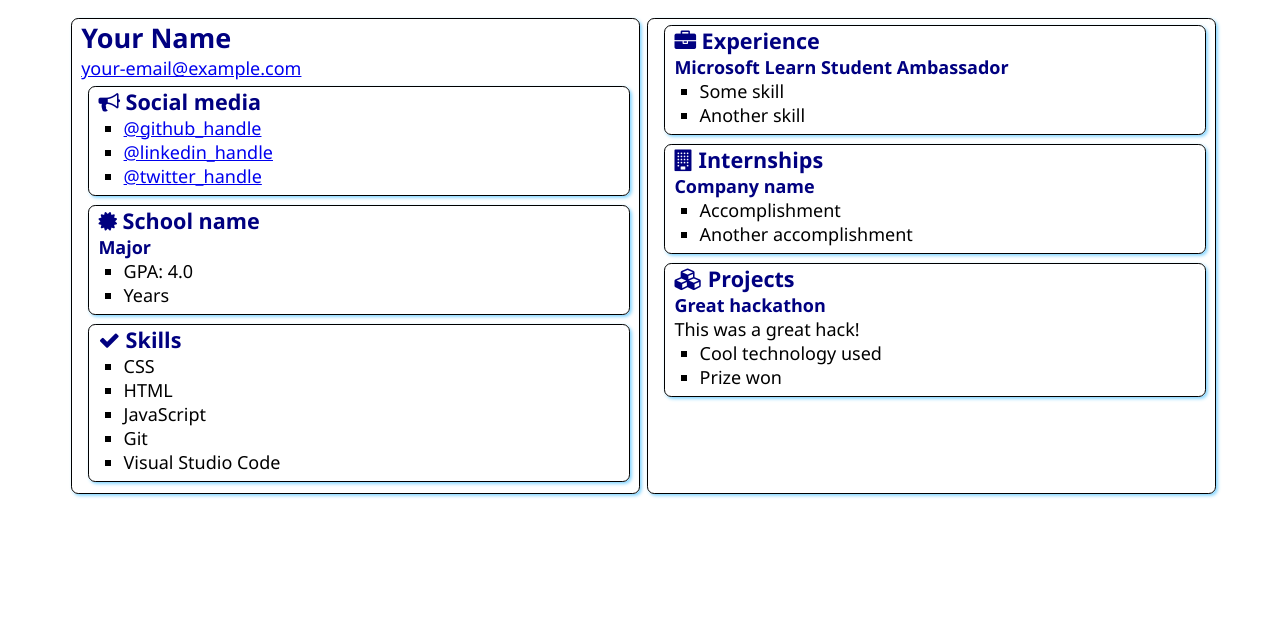
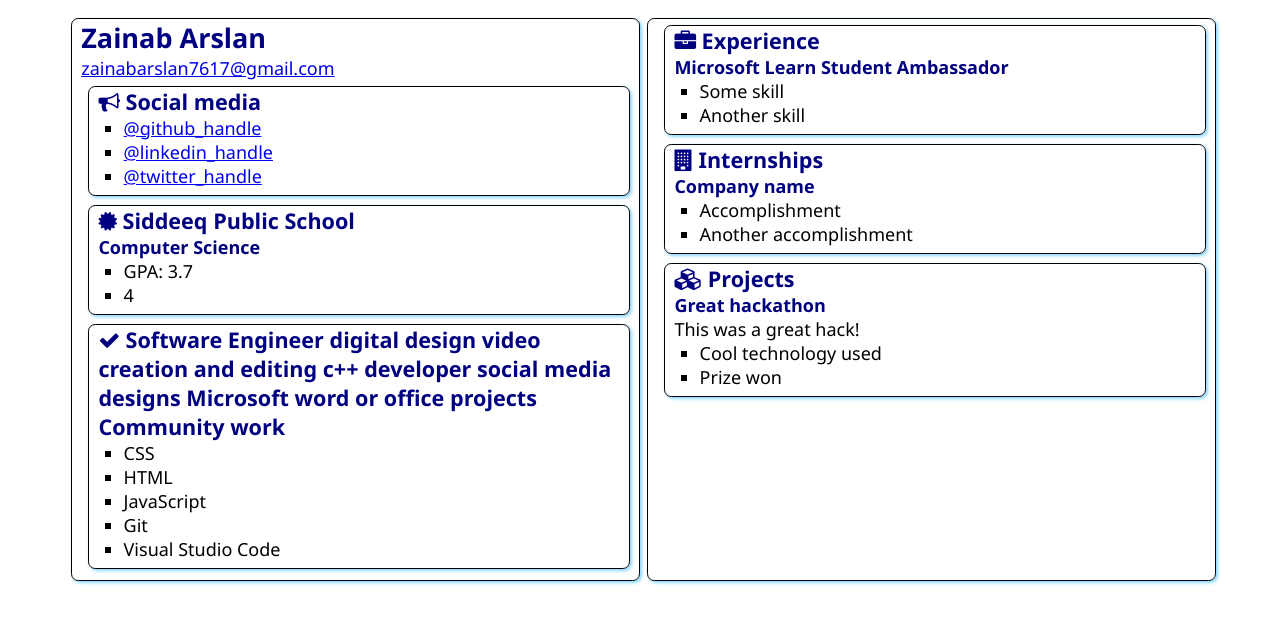
Before and after one commit to ZainabArslan/SATechnicalOnboarding, a plain HTML site: page src/index.html in a window 1280 px wide. Drawn offline with Linux system fonts and the light colour scheme.

Commit message:
Updated details

```diff
--- a/src/index.html
+++ b/src/index.html
@@ -12,8 +12,8 @@
 <body>
     <main>
         <article class="box">
-            <h1>Your Name</h1>
-            <div><a href="mailto:your.email@example.com">your-email@example.com</a></div>
+            <h1>Zainab Arslan</h1>
+            <div><a href="mailto:your.email@example.com">zainabarslan7617@gmail.com</a></div>
 
             <section class="box">
                 <h2>
@@ -31,12 +31,12 @@
                 <div class="education">
                     <h2>
                         <i class="fa fa-certificate" aria-hidden="true"></i>
-                        School name
+                        Siddeeq Public School
                     </h2>
-                    <h3>Major</h3>
+                    <h3>Computer Science</h3>
                     <ul>
-                        <li>GPA: 4.0</li>
-                        <li>Years</li>
+                        <li>GPA: 3.7</li>
+                        <li>4</li>
                     </ul>
                 </div>
             </section>
@@ -44,7 +44,16 @@
             <section class="box">
                 <h2>
                     <i class="fa fa-check" aria-hidden="true"></i>
-                    Skills
+                      Software Engineer
+                      digital design
+                      video creation and editing
+                      c++ developer
+                      social media designs
+                      Microsoft word or office projects
+                      Community work
+
+
+
                 </h2>
                 <ul>
                     <li>CSS</li>
```
